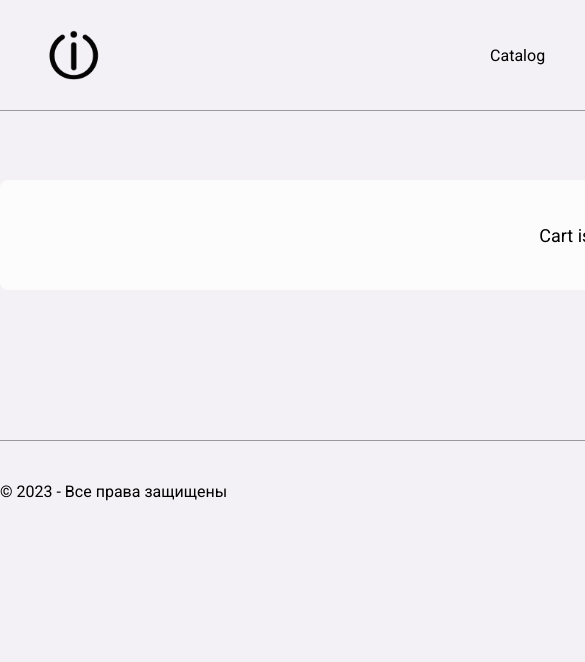
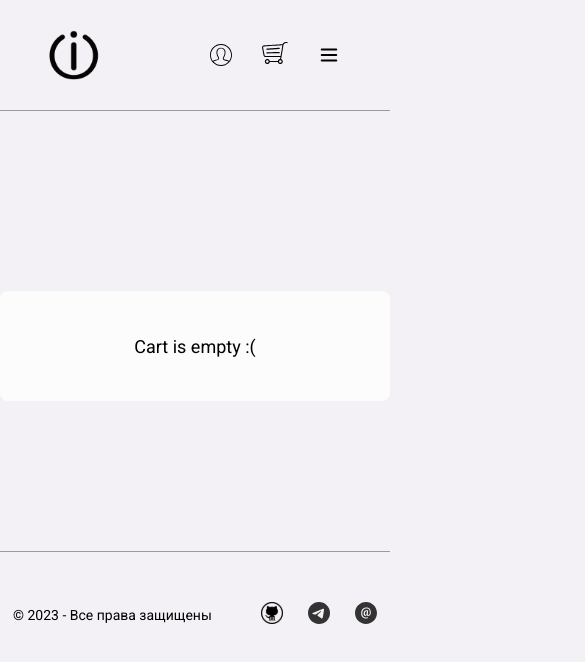
Before and after one commit to MaxOvs19/app-event-test-frontend, a React (Create React App) app: page /basket in a window 390 px wide. Shown: the top 662 px of the page, 585 px wide, since content can reach past the window. Built offline with nearby package versions, Linux system fonts and the light colour scheme.

Commit message:
Adedd madia req

```diff
--- a/src/App.css
+++ b/src/App.css
@@ -18,3 +18,10 @@
 body {
   background-color: #f3f1f5;
 }
+
+@media (max-width: 1200px) {
+  .container {
+    width: 100%;
+    overflow: hidden;
+  }
+}
--- a/src/components/Footer/footer.scss
+++ b/src/components/Footer/footer.scss
@@ -23,4 +23,12 @@
       font-size: 16px;
     }
   }
+
+  @media (max-width: 1200px) {
+    padding: 13px;
+
+    p {
+      font-size: 14px;
+    }
+  }
 }
--- a/src/components/Header/Header.tsx
+++ b/src/components/Header/Header.tsx
@@ -9,12 +9,14 @@ import { IProduct } from 'interfaces/IProduct.interface';
 import logo from 'assets/images/logo.png';
 import user from 'assets/icons/userAvatar.svg';
 import basketIcon from 'assets/icons/shoppingCart.svg';
+import burgerMenu from 'assets/icons/burger-menu.svg';
 
 import './header.scss';
 
 const Header = () => {
   const basket: Array<IProduct> = useSelector(getShoppingСartItems);
   const [basketArr, setBasketArr] = useState(basket);
+  const [menuState, setMenuState] = useState(false);
 
   useEffect(() => {
     setBasketArr(basket);
@@ -24,12 +26,21 @@ const Header = () => {
     <header className="header">
       <img src={logo} alt="@" className="header__logo" />
 
-      <nav className="header__nav">
+      <nav className={menuState ? 'header__nav menu-active' : 'header__nav'}>
         <Link to={'/'}>Catalog</Link>
 
         <Link to={'/'}>Blogs</Link>
 
         <Link to={'/'}>About Us</Link>
+
+        <p
+          className="menu-close"
+          onClick={() => {
+            setMenuState(false);
+          }}
+        >
+          X
+        </p>
       </nav>
 
       <div className="header-profile">
@@ -42,6 +53,15 @@ const Header = () => {
             ''
           )}
         </Link>
+
+        <img
+          src={burgerMenu}
+          alt="@"
+          className="header-profile__menu"
+          onClick={() => {
+            setMenuState(true);
+          }}
+        />
       </div>
     </header>
   );
--- a/src/components/Header/header.scss
+++ b/src/components/Header/header.scss
@@ -40,6 +40,15 @@
         background-color: #3d0876;
       }
     }
+
+    &__menu {
+      transition: 0.5s;
+      display: none;
+
+      &-close {
+        display: none;
+      }
+    }
   }
 
   &__logo {
@@ -64,4 +73,52 @@
       }
     }
   }
+
+  @media (max-width: 1200px) {
+    width: 100%;
+
+    &-profile {
+      padding-right: 50px;
+    }
+
+    .menu-close {
+      display: none;
+    }
+  }
+
+  @media (max-width: 620px) {
+    position: relative;
+
+    &__nav {
+      position: absolute;
+      transition: 0.5s;
+      top: 0;
+      right: -200px;
+      background-color: white;
+      flex-direction: column;
+      height: 150px;
+      gap: 25px;
+      padding-top: 40px;
+      width: 200px;
+      z-index: 100;
+    }
+
+    &-profile {
+      &__menu {
+        display: block;
+      }
+    }
+
+    .menu-close {
+      display: block;
+      position: absolute;
+      top: 10px;
+      right: 14px;
+    }
+  }
 }
+
+.menu-active {
+  transition: 0.5s;
+  right: 0;
+}
--- a/src/components/ProductCard/productCard.scss
+++ b/src/components/ProductCard/productCard.scss
@@ -39,6 +39,63 @@
       width: 100%;
     }
   }
+
+  @media (max-width: 1200px) {
+    // width: 220px;
+    padding: 20px 7px 30px 7px;
+    height: 325px;
+
+    &__image {
+      margin-top: 15px;
+      height: 100px;
+      width: fit-content;
+      margin-bottom: 18px;
+    }
+
+    &__desc {
+      h2 {
+        font-size: 17px;
+      }
+
+      p {
+        font-size: 15px;
+      }
+
+      &-button {
+        font-size: 15px;
+      }
+    }
+  }
+
+  @media (max-width: 1024px) {
+    width: 250px;
+  }
+
+  @media (max-width: 770px) {
+    width: 219px;
+  }
+
+  @media (max-width: 425px) {
+    width: 175px;
+    padding: 20px 7px 20px 7px;
+
+    &__image {
+      margin-top: 15px;
+      height: 100px;
+      width: fit-content;
+      margin-bottom: 18px;
+    }
+
+    &__desc {
+      &-button {
+        height: 40px;
+      }
+    }
+  }
+
+  @media (max-width: 375px) {
+    width: 75%;
+  }
 }
 
 .swal-button {
--- a/src/modules/Catalog/components/Catalog/catalog.scss
+++ b/src/modules/Catalog/components/Catalog/catalog.scss
@@ -10,4 +10,38 @@
     border-radius: 8px;
     border: 1px solid rgba(128, 128, 128, 0.496);
   }
+
+  @media (max-width: 1200px) {
+    &__advertising {
+      width: 90%;
+      margin: 0 auto;
+    }
+  }
+
+  @media (max-width: 1024px) {
+    &__advertising {
+      width: 88%;
+      margin: 0 auto;
+    }
+
+    justify-content: center;
+  }
+
+  @media (max-width: 770px) {
+    justify-content: center;
+    gap: 20.5px;
+
+    &__advertising {
+      width: 97%;
+    }
+  }
+
+  @media (max-width: 745px) {
+    justify-content: center;
+    gap: 15.5px;
+
+    &__advertising {
+      display: none;
+    }
+  }
 }
```
Also changed, not shown: src/assets/icons/burger-menu.svg (added).
